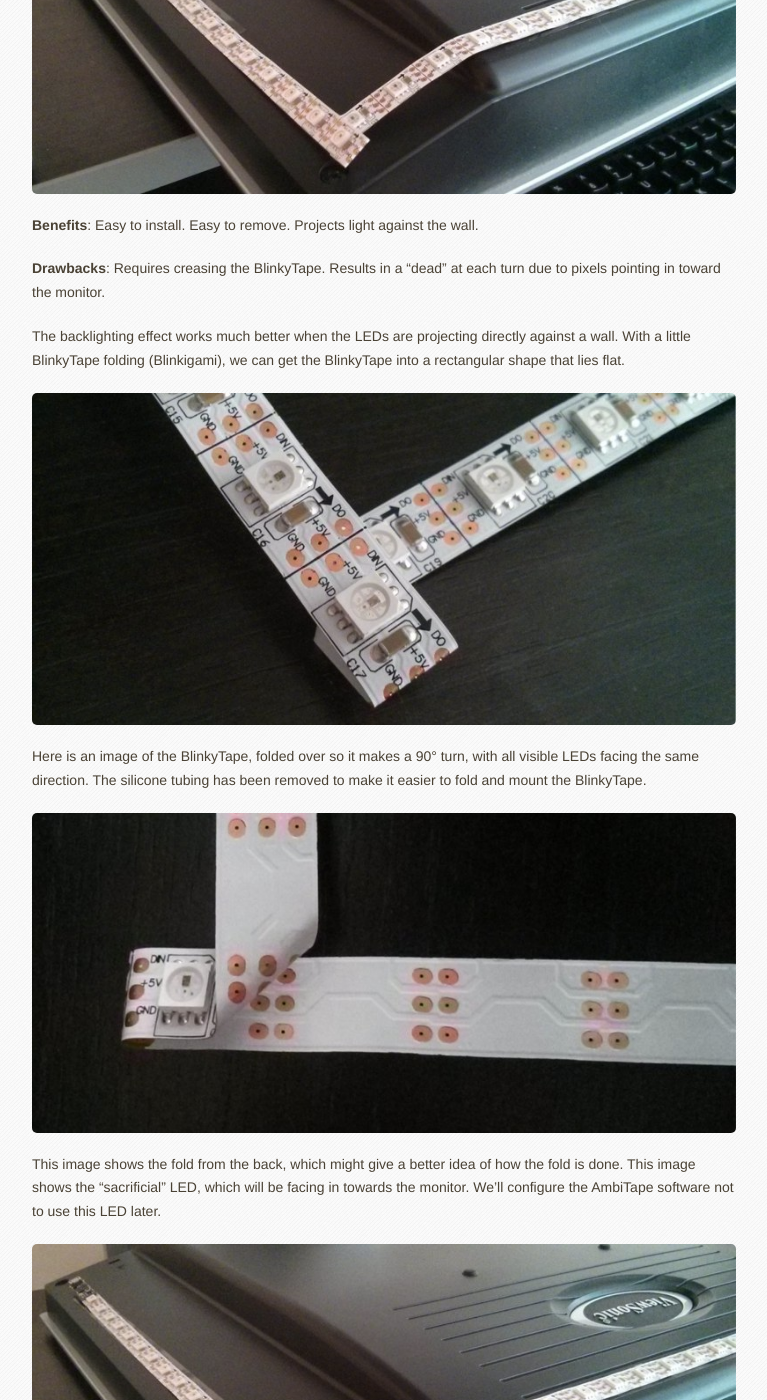
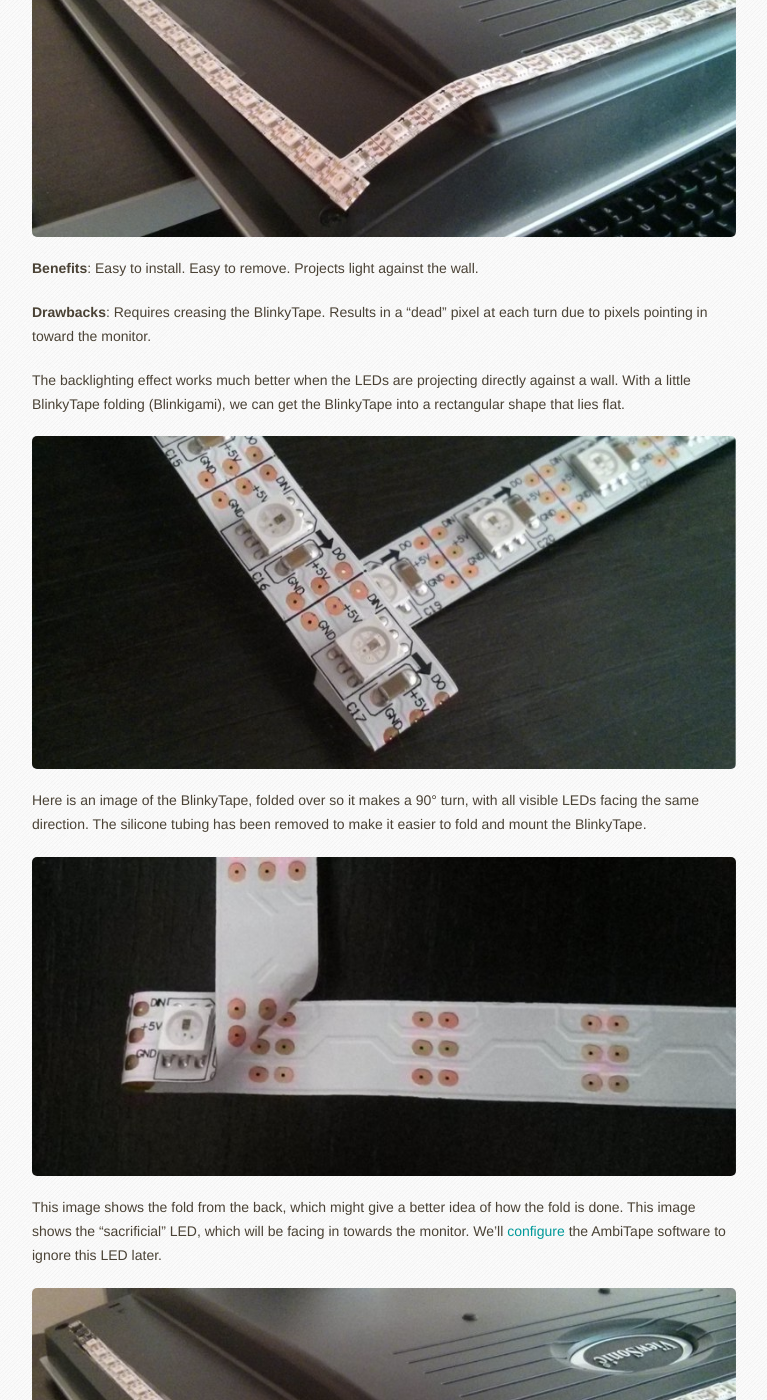
Before and after one commit to jravetch/blinkinlabs.github.io, a Jekyll site: the page built from hacks/_posts/2013-05-27-ambitape.md, in a window 1280 px wide and 1400 px high, scrolled down 2572 px. Shown: the whole window, without its empty margins (128-895 px from the left). Built offline with Jekyll 4.4.1, drawn with Linux system fonts in a browser that asks for light colours; Markdown is read by kramdown in place of the engine named in the settings; comment, search, counter and statistics services are not loaded; some of the changed text lies outside the part shown.

Commit message:
A couple of AmbiTape doc tweaks

```diff
--- a/hacks/_posts/2013-05-27-ambitape.md
+++ b/hacks/_posts/2013-05-27-ambitape.md
@@ -90,8 +92,8 @@ from its silicone tubing if the sides don't want to stay down.
 
 **Benefits**: Easy to install.  Easy to remove.  Projects light against the wall.
 
-**Drawbacks**: Requires creasing the BlinkyTape.  Results in a "dead" at each
-turn due to pixels pointing in toward the monitor.
+**Drawbacks**: Requires creasing the BlinkyTape.  Results in a "dead" pixel at
+each turn due to pixels pointing in toward the monitor.
 
 The backlighting effect works much better when the LEDs are projecting directly
 against a wall.  With a little BlinkyTape folding (Blinkigami), we can get the
@@ -107,8 +109,8 @@ to make it easier to fold and mount the BlinkyTape.
 
 This image shows the fold from the back, which might give a better idea of how
 the fold is done.  This image shows the "sacrificial" LED, which will be facing
-in towards the monitor.  We'll configure the AmbiTape software not to use this
-LED later.
+in towards the monitor.  We'll [configure](#mapping) the AmbiTape software to
+ignore this LED later.
 
 ![Folded BlinkyTape, attached to monitor with double-sided tape](/images/{{page.img}}/big/ambitape-twisted.jpg)
 
```
Also changed, not shown: other parts of hacks/_posts/2013-05-27-ambitape.md (+2 -0 lines).
